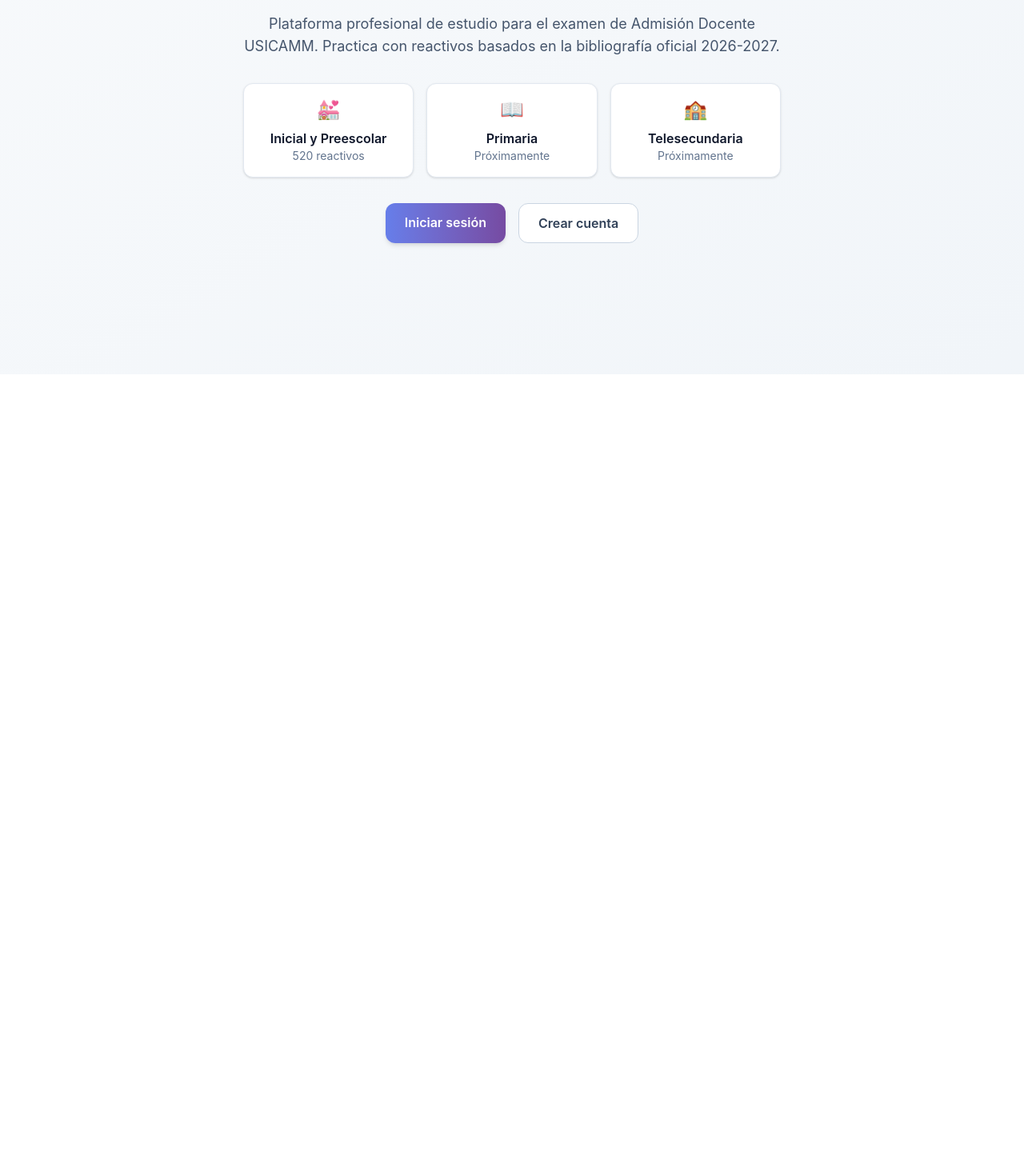
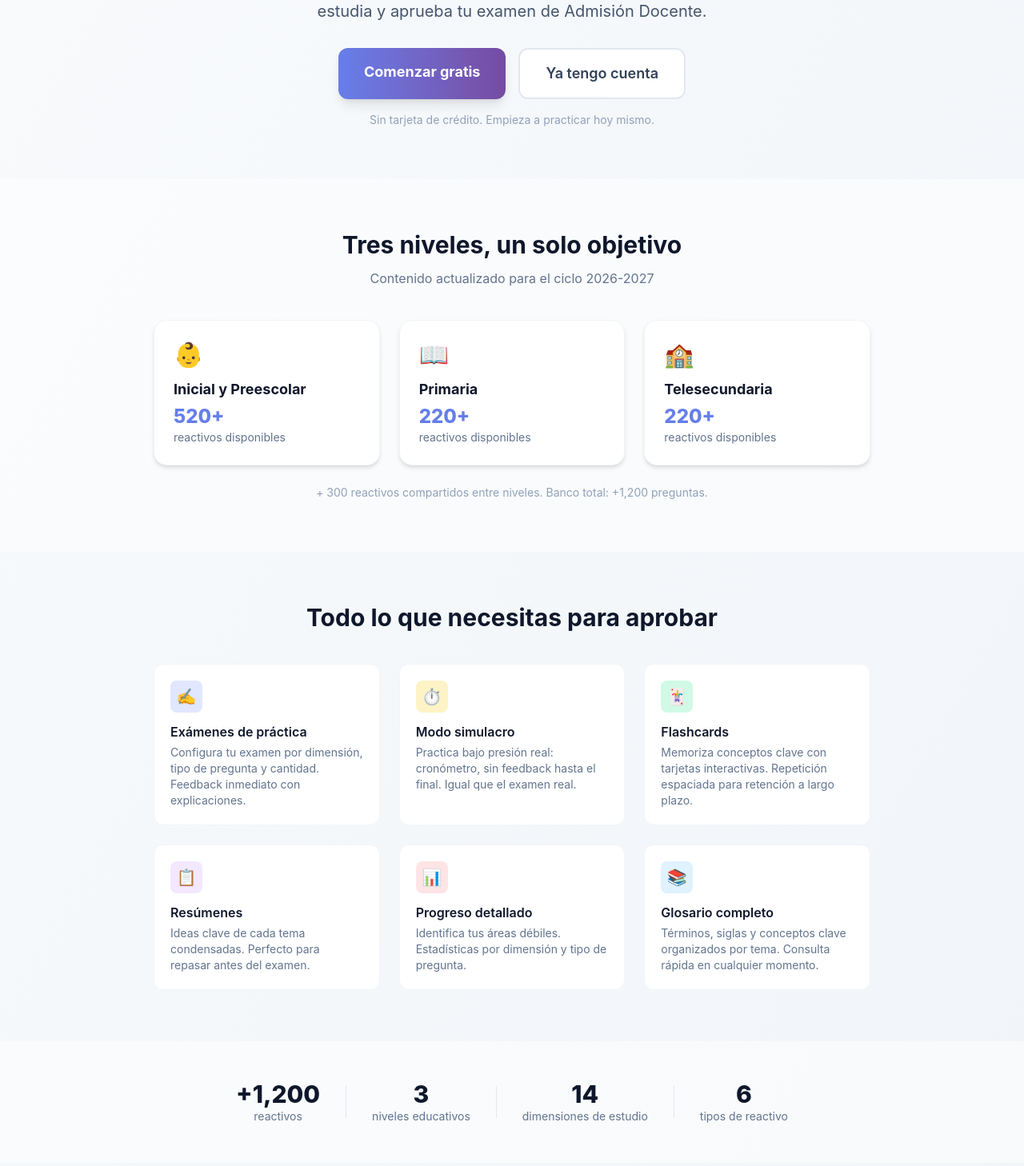
Before and after one commit to piwlak/estudia-usicamm, a Next.js app: page / in a window 1280 px wide. Shown: the part 332-1790 px from the top of the page at 80% size. Before the commit the page ends 800 px from the top, so only its background shows below. Built offline with nearby package versions, Linux system fonts and the light colour scheme.

Commit message:
Revamp LandingPage layout and content

```diff
--- a/src/app/page.tsx
+++ b/src/app/page.tsx
@@ -2,61 +2,195 @@
 
 export default function LandingPage() {
   return (
-    <main className="flex min-h-screen flex-col items-center justify-center p-6">
-      <div className="max-w-2xl text-center space-y-8">
-        <div className="w-20 h-20 mx-auto rounded-2xl bg-gradient-to-br from-[var(--primary)] to-[var(--primary-dark)] flex items-center justify-center text-white text-4xl font-extrabold shadow-lg">
+    <main className="min-h-screen flex flex-col">
+      {/* Hero */}
+      <section className="flex-1 flex flex-col items-center justify-center px-6 py-16 text-center">
+        <div className="w-20 h-20 mx-auto rounded-2xl bg-gradient-to-br from-[var(--primary)] to-[var(--primary-dark)] flex items-center justify-center text-white text-4xl font-extrabold shadow-xl mb-6">
           U
         </div>
 
-        <h1 className="text-4xl font-extrabold tracking-tight text-slate-900 dark:text-white">
-          Estudia USICAMM
+        <h1 className="text-4xl sm:text-5xl font-extrabold tracking-tight text-slate-900 dark:text-white leading-tight">
+          Prepara tu examen USICAMM
+          <br />
+          <span className="text-[var(--primary)]">con confianza</span>
         </h1>
 
-        <p className="text-lg text-slate-600 dark:text-slate-300">
-          Plataforma profesional de estudio para el examen de Admisión Docente
-          USICAMM. Practica con reactivos basados en la bibliografía oficial
-          2026-2027.
+        <p className="mt-4 text-lg sm:text-xl text-slate-600 dark:text-slate-300 max-w-2xl">
+          +1,200 reactivos basados en la bibliografía oficial 2026-2027.
+          Practica, estudia y aprueba tu examen de Admisión Docente.
         </p>
 
-        <div className="grid gap-4 sm:grid-cols-3">
-          <div className="p-4 rounded-xl bg-white dark:bg-slate-800 shadow-sm border border-slate-200 dark:border-slate-700">
-            <div className="text-2xl mb-2">💒</div>
-            <h3 className="font-semibold text-slate-900 dark:text-slate-100">Inicial y Preescolar</h3>
-            <p className="text-sm text-slate-500 dark:text-slate-400">
-              520 reactivos
+        <div className="mt-8 flex flex-col sm:flex-row gap-4">
+          <Link
+            href="/registro"
+            className="px-8 py-4 rounded-xl bg-gradient-to-r from-[var(--primary)] to-[var(--primary-dark)] text-white font-bold text-lg shadow-lg hover:shadow-xl hover:scale-[1.02] transition-all"
+          >
+            Comenzar gratis
+          </Link>
+          <Link
+            href="/login"
+            className="px-8 py-4 rounded-xl bg-white dark:bg-slate-800 border-2 border-slate-200 dark:border-slate-600 font-semibold text-lg text-slate-700 dark:text-slate-200 hover:border-[var(--primary)] transition-colors"
+          >
+            Ya tengo cuenta
+          </Link>
+        </div>
+
+        <p className="mt-4 text-sm text-slate-400 dark:text-slate-500">
+          Sin tarjeta de crédito. Empieza a practicar hoy mismo.
+        </p>
+      </section>
+
+      {/* Niveles */}
+      <section className="px-6 py-16 bg-white/50 dark:bg-slate-800/30">
+        <div className="max-w-4xl mx-auto">
+          <h2 className="text-2xl sm:text-3xl font-bold text-center text-slate-900 dark:text-white mb-3">
+            Tres niveles, un solo objetivo
+          </h2>
+          <p className="text-center text-slate-500 dark:text-slate-400 mb-10">
+            Contenido actualizado para el ciclo 2026-2027
+          </p>
+
+          <div className="grid gap-6 sm:grid-cols-3">
+            <div className="p-6 rounded-2xl bg-white dark:bg-slate-800 shadow-md border border-slate-100 dark:border-slate-700 hover:shadow-lg transition-shadow">
+              <div className="text-3xl mb-3">👶</div>
+              <h3 className="text-lg font-bold text-slate-900 dark:text-slate-100">Inicial y Preescolar</h3>
+              <p className="text-2xl font-extrabold text-[var(--primary)] mt-1">520+</p>
+              <p className="text-sm text-slate-500 dark:text-slate-400">reactivos disponibles</p>
+            </div>
+            <div className="p-6 rounded-2xl bg-white dark:bg-slate-800 shadow-md border border-slate-100 dark:border-slate-700 hover:shadow-lg transition-shadow">
+              <div className="text-3xl mb-3">📖</div>
+              <h3 className="text-lg font-bold text-slate-900 dark:text-slate-100">Primaria</h3>
+              <p className="text-2xl font-extrabold text-[var(--primary)] mt-1">220+</p>
+              <p className="text-sm text-slate-500 dark:text-slate-400">reactivos disponibles</p>
+            </div>
+            <div className="p-6 rounded-2xl bg-white dark:bg-slate-800 shadow-md border border-slate-100 dark:border-slate-700 hover:shadow-lg transition-shadow">
+              <div className="text-3xl mb-3">🏫</div>
+              <h3 className="text-lg font-bold text-slate-900 dark:text-slate-100">Telesecundaria</h3>
+              <p className="text-2xl font-extrabold text-[var(--primary)] mt-1">220+</p>
+              <p className="text-sm text-slate-500 dark:text-slate-400">reactivos disponibles</p>
+            </div>
+          </div>
+
+          <p className="text-center text-sm text-slate-400 dark:text-slate-500 mt-6">
+            + 300 reactivos compartidos entre niveles. Banco total: +1,200 preguntas.
           </p>
         </div>
-          <div className="p-4 rounded-xl bg-white dark:bg-slate-800 shadow-sm border border-slate-200 dark:border-slate-700">
-            <div className="text-2xl mb-2">📖</div>
-            <h3 className="font-semibold text-slate-900 dark:text-slate-100">Primaria</h3>
-            <p className="text-sm text-slate-500 dark:text-slate-400">
-              Próximamente
+      </section>
+
+      {/* Features */}
+      <section className="px-6 py-16">
+        <div className="max-w-4xl mx-auto">
+          <h2 className="text-2xl sm:text-3xl font-bold text-center text-slate-900 dark:text-white mb-10">
+            Todo lo que necesitas para aprobar
+          </h2>
+
+          <div className="grid gap-6 sm:grid-cols-2 lg:grid-cols-3">
+            <div className="p-5 rounded-xl bg-white dark:bg-slate-800 border border-slate-100 dark:border-slate-700">
+              <div className="w-10 h-10 rounded-lg bg-indigo-100 dark:bg-indigo-900/30 flex items-center justify-center text-xl mb-3">
+                ✍️
+              </div>
+              <h3 className="font-semibold text-slate-900 dark:text-slate-100">Exámenes de práctica</h3>
+              <p className="text-sm text-slate-500 dark:text-slate-400 mt-1">
+                Configura tu examen por dimensión, tipo de pregunta y cantidad. Feedback inmediato con explicaciones.
               </p>
             </div>
-          <div className="p-4 rounded-xl bg-white dark:bg-slate-800 shadow-sm border border-slate-200 dark:border-slate-700">
-            <div className="text-2xl mb-2">🏫</div>
-            <h3 className="font-semibold text-slate-900 dark:text-slate-100">Telesecundaria</h3>
-            <p className="text-sm text-slate-500 dark:text-slate-400">
-              Próximamente
+            <div className="p-5 rounded-xl bg-white dark:bg-slate-800 border border-slate-100 dark:border-slate-700">
+              <div className="w-10 h-10 rounded-lg bg-amber-100 dark:bg-amber-900/30 flex items-center justify-center text-xl mb-3">
+                ⏱️
+              </div>
+              <h3 className="font-semibold text-slate-900 dark:text-slate-100">Modo simulacro</h3>
+              <p className="text-sm text-slate-500 dark:text-slate-400 mt-1">
+                Practica bajo presión real: cronómetro, sin feedback hasta el final. Igual que el examen real.
+              </p>
+            </div>
+            <div className="p-5 rounded-xl bg-white dark:bg-slate-800 border border-slate-100 dark:border-slate-700">
+              <div className="w-10 h-10 rounded-lg bg-emerald-100 dark:bg-emerald-900/30 flex items-center justify-center text-xl mb-3">
+                🃏
+              </div>
+              <h3 className="font-semibold text-slate-900 dark:text-slate-100">Flashcards</h3>
+              <p className="text-sm text-slate-500 dark:text-slate-400 mt-1">
+                Memoriza conceptos clave con tarjetas interactivas. Repetición espaciada para retención a largo plazo.
+              </p>
+            </div>
+            <div className="p-5 rounded-xl bg-white dark:bg-slate-800 border border-slate-100 dark:border-slate-700">
+              <div className="w-10 h-10 rounded-lg bg-purple-100 dark:bg-purple-900/30 flex items-center justify-center text-xl mb-3">
+                📋
+              </div>
+              <h3 className="font-semibold text-slate-900 dark:text-slate-100">Resúmenes</h3>
+              <p className="text-sm text-slate-500 dark:text-slate-400 mt-1">
+                Ideas clave de cada tema condensadas. Perfecto para repasar antes del examen.
+              </p>
+            </div>
+            <div className="p-5 rounded-xl bg-white dark:bg-slate-800 border border-slate-100 dark:border-slate-700">
+              <div className="w-10 h-10 rounded-lg bg-rose-100 dark:bg-rose-900/30 flex items-center justify-center text-xl mb-3">
+                📊
+              </div>
+              <h3 className="font-semibold text-slate-900 dark:text-slate-100">Progreso detallado</h3>
+              <p className="text-sm text-slate-500 dark:text-slate-400 mt-1">
+                Identifica tus áreas débiles. Estadísticas por dimensión y tipo de pregunta.
+              </p>
+            </div>
+            <div className="p-5 rounded-xl bg-white dark:bg-slate-800 border border-slate-100 dark:border-slate-700">
+              <div className="w-10 h-10 rounded-lg bg-sky-100 dark:bg-sky-900/30 flex items-center justify-center text-xl mb-3">
+                📚
+              </div>
+              <h3 className="font-semibold text-slate-900 dark:text-slate-100">Glosario completo</h3>
+              <p className="text-sm text-slate-500 dark:text-slate-400 mt-1">
+                Términos, siglas y conceptos clave organizados por tema. Consulta rápida en cualquier momento.
               </p>
             </div>
           </div>
+        </div>
+      </section>
 
-        <div className="flex gap-4 justify-center">
-          <Link
-            href="/login"
-            className="px-6 py-3 rounded-xl bg-gradient-to-r from-[var(--primary)] to-[var(--primary-dark)] text-white font-semibold shadow-md hover:shadow-lg transition-shadow"
-          >
-            Iniciar sesión
-          </Link>
+      {/* Social proof */}
+      <section className="px-6 py-12 bg-white/50 dark:bg-slate-800/30">
+        <div className="max-w-3xl mx-auto text-center">
+          <div className="flex items-center justify-center gap-8 flex-wrap">
+            <div>
+              <p className="text-3xl font-extrabold text-slate-900 dark:text-white">+1,200</p>
+              <p className="text-sm text-slate-500 dark:text-slate-400">reactivos</p>
+            </div>
+            <div className="w-px h-10 bg-slate-200 dark:bg-slate-700 hidden sm:block" />
+            <div>
+              <p className="text-3xl font-extrabold text-slate-900 dark:text-white">3</p>
+              <p className="text-sm text-slate-500 dark:text-slate-400">niveles educativos</p>
+            </div>
+            <div className="w-px h-10 bg-slate-200 dark:bg-slate-700 hidden sm:block" />
+            <div>
+              <p className="text-3xl font-extrabold text-slate-900 dark:text-white">14</p>
+              <p className="text-sm text-slate-500 dark:text-slate-400">dimensiones de estudio</p>
+            </div>
+            <div className="w-px h-10 bg-slate-200 dark:bg-slate-700 hidden sm:block" />
+            <div>
+              <p className="text-3xl font-extrabold text-slate-900 dark:text-white">6</p>
+              <p className="text-sm text-slate-500 dark:text-slate-400">tipos de reactivo</p>
+            </div>
+          </div>
+        </div>
+      </section>
+
+      {/* CTA final */}
+      <section className="px-6 py-16 text-center">
+        <h2 className="text-2xl sm:text-3xl font-bold text-slate-900 dark:text-white mb-4">
+          Tu plaza docente comienza aquí
+        </h2>
+        <p className="text-slate-500 dark:text-slate-400 mb-8 max-w-lg mx-auto">
+          Cada hora de práctica te acerca a tu objetivo.
+          No dejes tu admisión al azar.
+        </p>
         <Link
           href="/registro"
-            className="px-6 py-3 rounded-xl bg-white dark:bg-slate-800 border border-slate-300 dark:border-slate-600 font-semibold text-slate-700 dark:text-slate-200 hover:bg-slate-50 dark:hover:bg-slate-700 transition-colors"
+          className="inline-block px-8 py-4 rounded-xl bg-gradient-to-r from-[var(--primary)] to-[var(--primary-dark)] text-white font-bold text-lg shadow-lg hover:shadow-xl hover:scale-[1.02] transition-all"
         >
-            Crear cuenta
+          Crear cuenta gratis
         </Link>
-        </div>
-      </div>
+      </section>
+
+      {/* Footer */}
+      <footer className="text-center py-6 text-sm text-slate-400 dark:text-slate-500 border-t border-slate-100 dark:border-slate-800">
+        Estudia USICAMM · Simulador no oficial · Ciclo 2026-2027
+      </footer>
     </main>
   );
 }
```
Lines whose indentation alone changed are shown as unchanged.
